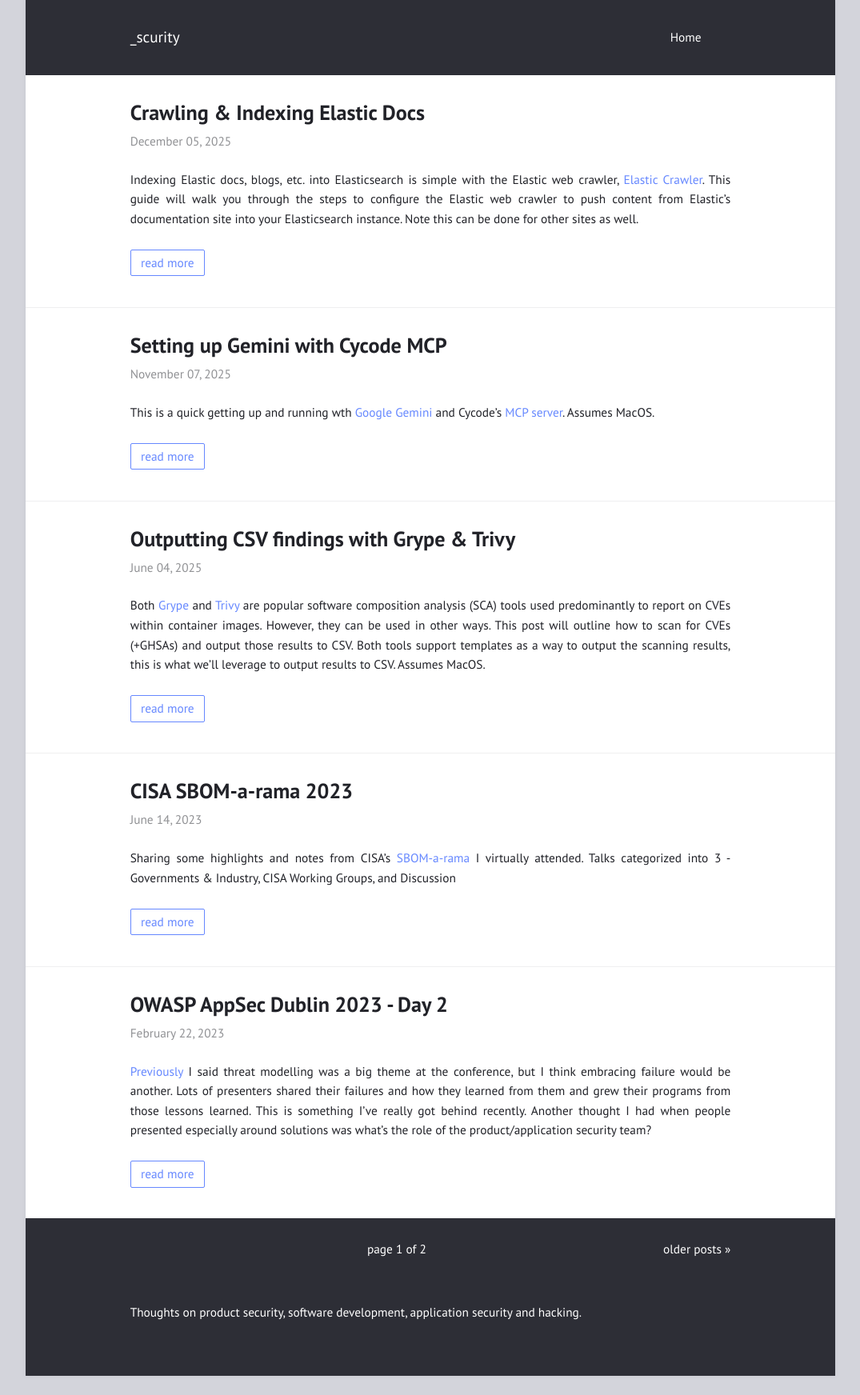
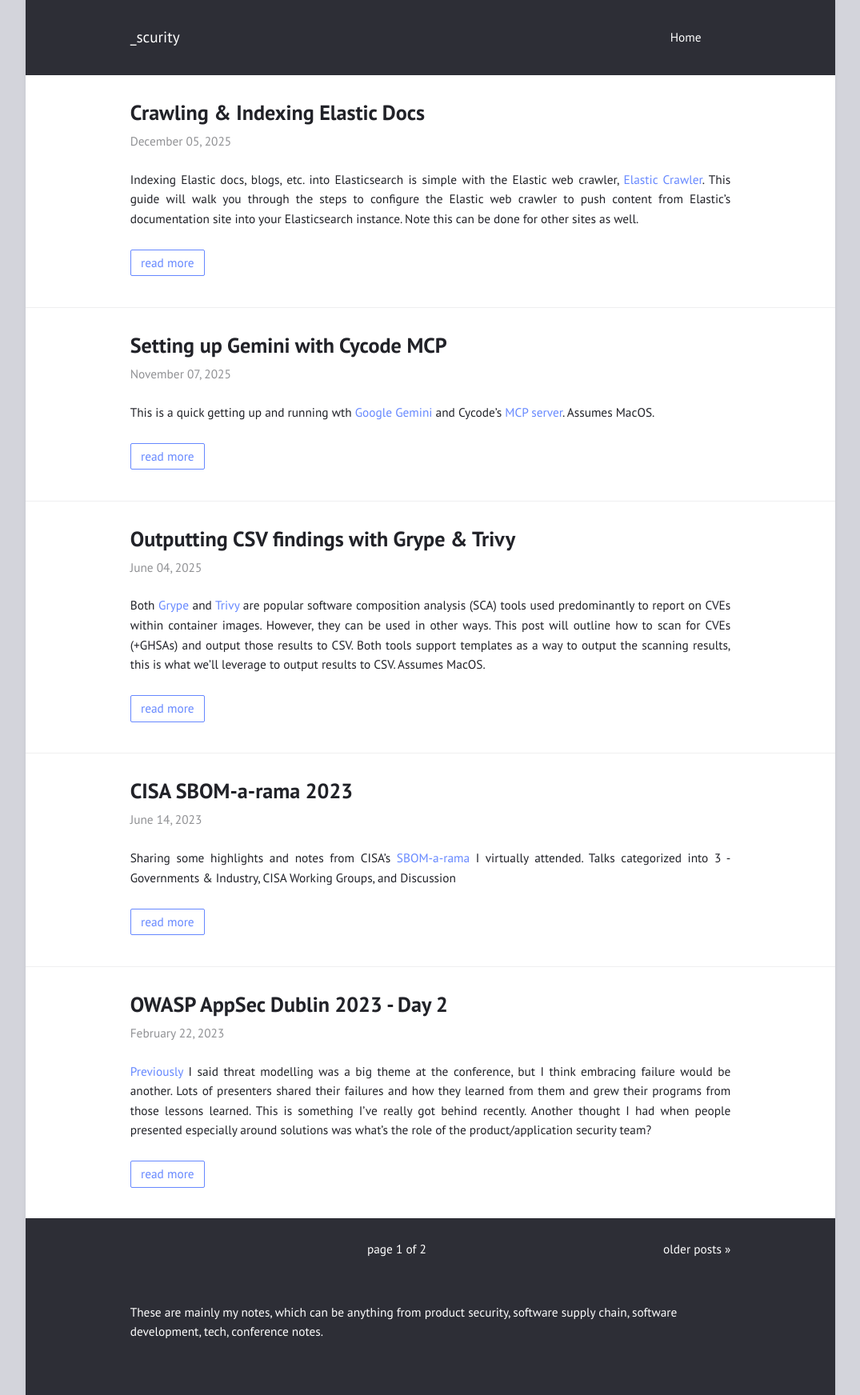
Before and after one commit to ismisepaul/ismisepaul.github.io, a Jekyll site: the page built from docs/index.html, in a window 1280 px wide. Shown: the whole page at 80% size, without its empty margins (102-1177 px from the left). Built offline with Jekyll 4.4.1, drawn with Linux system fonts in a browser that asks for light colours; the list of posts is cut into pages by our own code; before the commit the page ends 1720 px from its top, so only the background shows below that.

Commit message:
updating based on what's in the blog

```diff
--- a/docs/_config.yml
+++ b/docs/_config.yml
@@ -2,7 +2,7 @@
 
 title: "_scurity"
 author: "ismisepaul"
-description: "Thoughts on product security, software development, application security and hacking."
+description: "These are mainly my notes, which can be anything from product security, software supply chain, software development, tech, conference notes."
 permalink: /:title/
 lang: "en"
 excerpt_separator: "\n\n\n"
```
